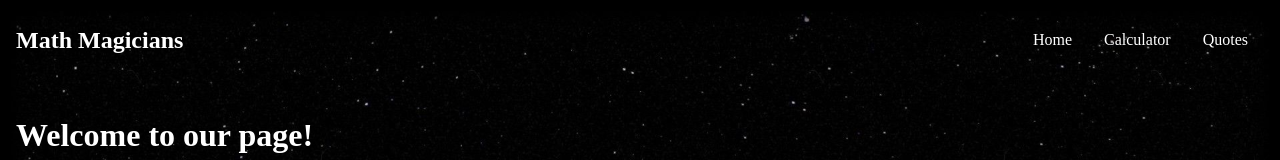
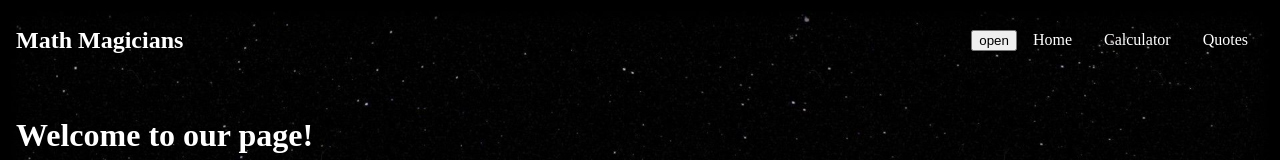
Before and after one commit to smunoz1988/math-magicians-react, a React (Create React App) app: page /Home in a window 1280 px wide. Shown: the top 160 px of the page. Built offline with nearby package versions, Linux system fonts and the light colour scheme.

Commit message:
add hamburguer button

```diff
--- a/src/Components/Navbar.js
+++ b/src/Components/Navbar.js
@@ -1,14 +1,25 @@
 import { Link, NavLink } from 'react-router-dom';
+import React, { useState } from 'react';
 
-const NavBar = () => (
+const NavBar = () => {
+  const [navbarOpen, setNavbarOpen] = useState(false);
+  return (
     <nav>
       <h2>Math Magicians</h2>
       <div className="navItemsContainer">
+        <button
+          type="button"
+          className="toggle"
+          onClick={() => setNavbarOpen((prev) => !prev)}
+        >
+          {navbarOpen ? 'close' : 'open'}
+        </button>
         <Link to="/" className="navItems">Home</Link>
         <NavLink to="/Calculator" className="navItems">Calculator</NavLink>
         <NavLink to="/Quotes" className="navItems">Quotes</NavLink>
       </div>
     </nav>
   );
+};
 
 export default NavBar;
```
Lines whose indentation alone changed are shown as unchanged.
